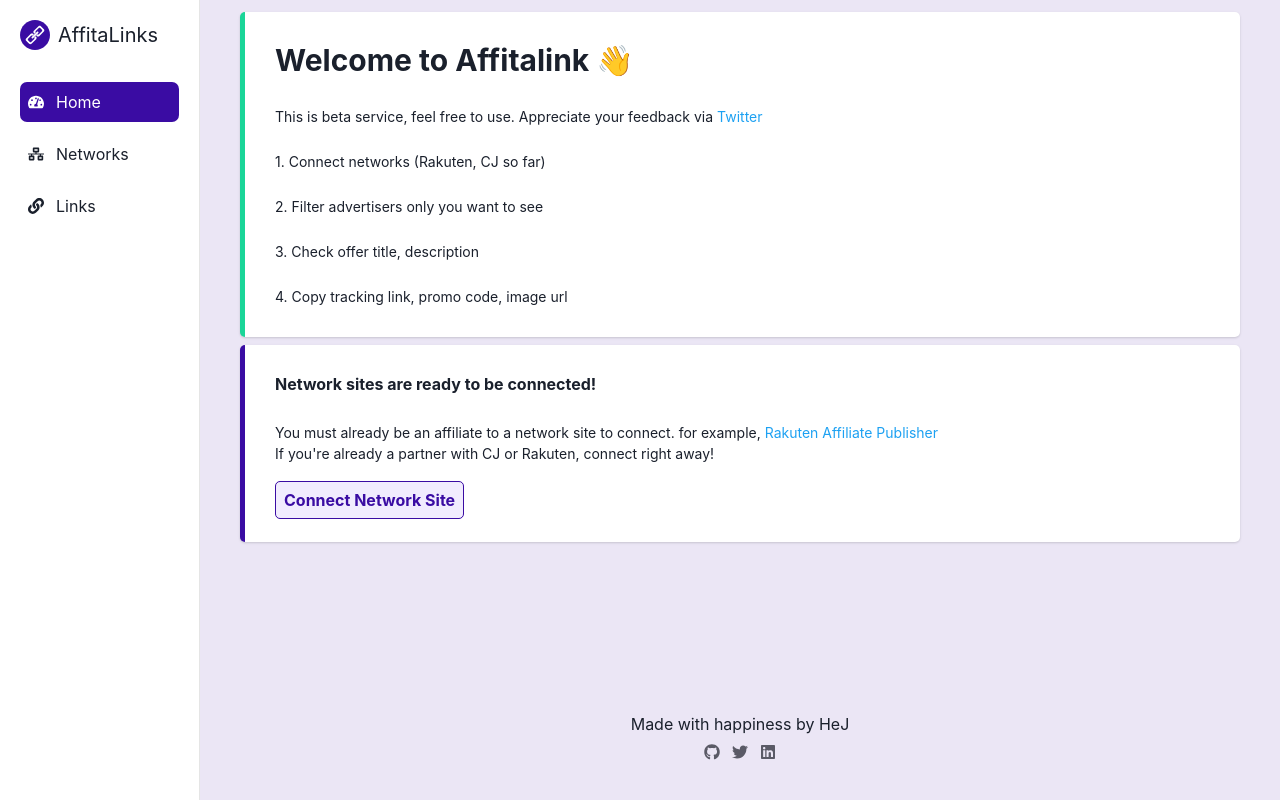
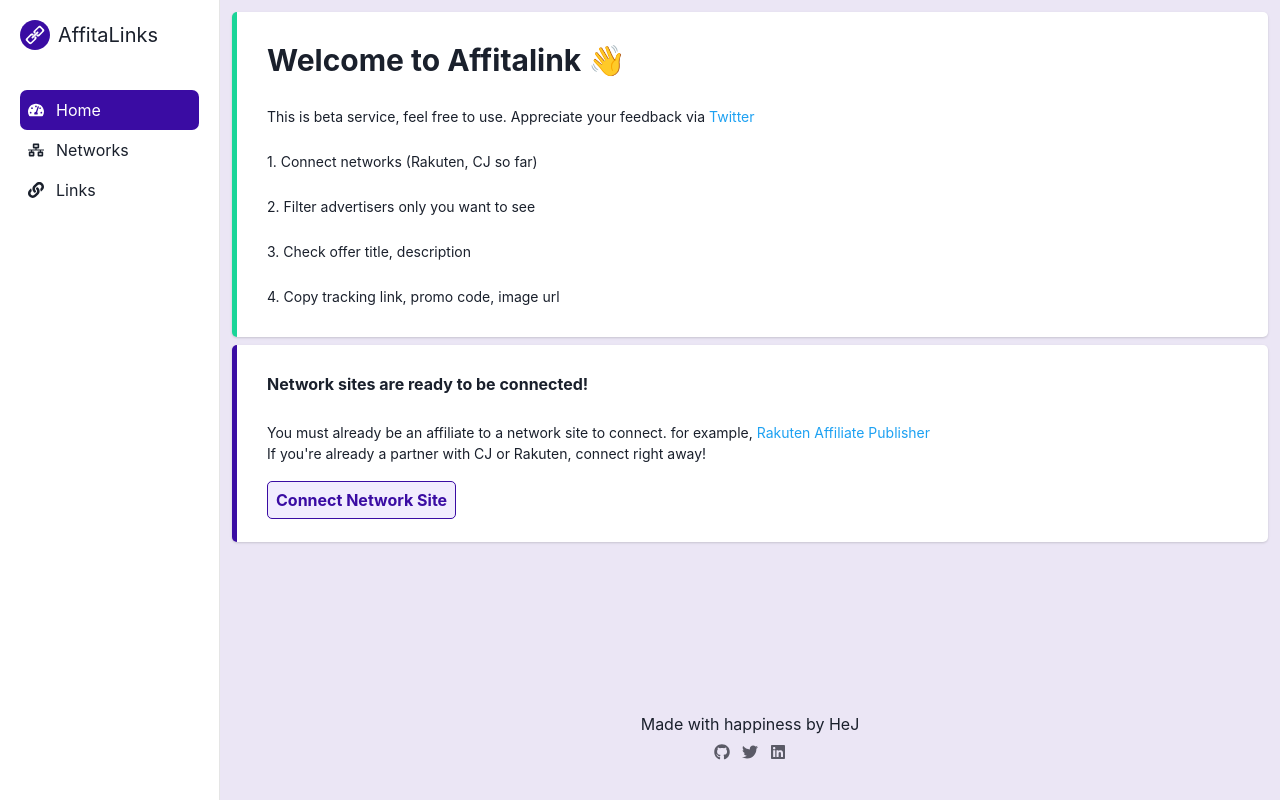
Before and after one commit to hjplumtree/Affitalink, a Next.js app: page / in a window 1280 px wide. Built offline with nearby package versions, Linux system fonts and the light colour scheme.

Commit message:
Update :: styles

```diff
--- a/components/Layouts.js
+++ b/components/Layouts.js
@@ -1,15 +1,15 @@
 import { Flex } from "@chakra-ui/react";
 import Footer from "./Footer";
 
-function Layouts({ children, ...rest }) {
+function Layouts({ children, ...styles }) {
   return (
     <Flex
       padding={3}
       direction="column"
       width="100%"
       height="100%"
-      ml="200px"
-      {...rest}
+      ml="220px"
+      {...styles}
     >
       {children}
       <Footer />
--- a/components/Navigator.js
+++ b/components/Navigator.js
@@ -4,24 +4,25 @@ import Image from "next/image";
 import logo from "../public/logo.svg";
 import { FaNetworkWired, FaLink, FaTachometerAlt } from "react-icons/fa";
 
-export default function Navigator({ ...rest }) {
+export default function Navigator({ ...styles }) {
   return (
     <VStack
-      p={5}
       align="stretch"
       h="100%"
+      p={5}
       spacing={3}
-      width="200px"
       borderRight="1px solid #e5e5e5"
-      {...rest}
+      width="clamp(200px, 100%, 220px)"
+      {...styles}
     >
-      <Box display="flex" mb={5}>
+      <Box display="flex" mb={7}>
         <Image src={logo} alt="logo" width={30} height={30} />
         <Text ml={2} fontSize={20}>
           AffitaLinks
         </Text>
       </Box>
 
+      <Box>
         <RouterLink to="/">
           <Icon as={FaTachometerAlt} />
           Home
@@ -36,6 +37,7 @@ export default function Navigator({ ...rest }) {
           <Icon as={FaLink} />
           Links
         </RouterLink>
+      </Box>
     </VStack>
   );
 }
--- a/components/SectionBox.js
+++ b/components/SectionBox.js
@@ -3,7 +3,7 @@ import { Box } from "@chakra-ui/react";
 export default function SectionBox({ children, ...styles }) {
   return (
     <Box
-      width="clamp(0px, 100%, 1000px)"
+      width="clamp(0px, 100%, 1200px)"
       borderRadius={5}
       shadow="base"
       p={30}
--- a/pages/_app.js
+++ b/pages/_app.js
@@ -6,7 +6,7 @@ import { Flex } from "@chakra-ui/react";
 function MyApp({ Component, pageProps }) {
   return (
     <ChakraProvider>
-      <Flex w="100%" h="100%" className="yoho">
+      <Flex w="100%" h="100%">
         <Navigator position="fixed" />
         <Layouts bg="#ebe6f5" minHeight="100vh">
           <Component {...pageProps} />
```
Lines whose indentation alone changed are shown as unchanged.
